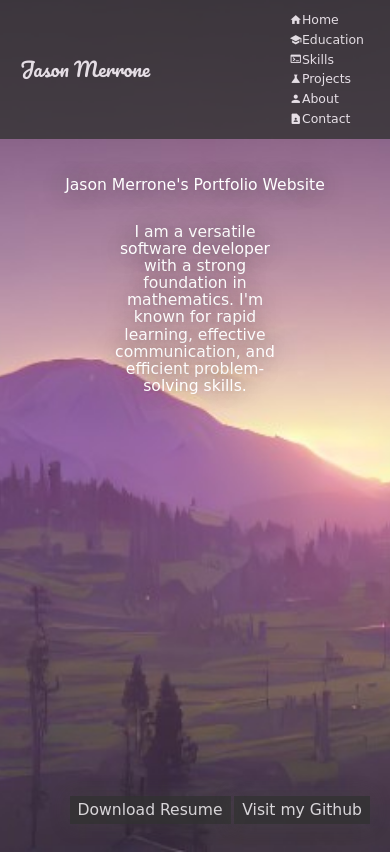
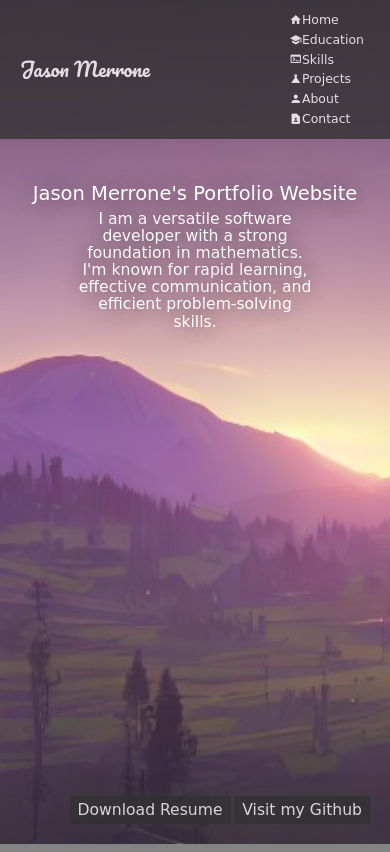
Before and after one commit to Jason-Merrone/Jason-Merrone-s-Portfolio, a plain HTML site: page index.html in a window 390 px wide. Drawn offline with nearby package versions, Linux system fonts and the light colour scheme.

Commit message:
Minor redesign of home page for future-proofing

```diff
--- a/styles.css
+++ b/styles.css
@@ -5,10 +5,6 @@ html{
 body {
   font-family: 'Caveat', cursive;
   font-size: 3vw;
-  background-image: url('mountains.jpg');
-  background-size: cover;
-  background-position: center;
-  background-repeat: no-repeat;
   width: 100%;
   height: 100vh;
   background-color:#838383
@@ -77,19 +73,21 @@ body {
 /* Styling for homepage begins */
 
 #home-container {
+  background-image: url('mountains.jpg');
+  background-size: cover;
+  background-position: center;
+  background-repeat: no-repeat;
+  height:100vh;
   display: flex;
   flex-direction: column;
   justify-content: space-evenly;
   align-items: center;
   text-align: center;
-  margin-top: 2vw;
-  margin-bottom: 5vw;
-  margin-inline: 7vw;
   color: white;
 }
 
 #welcome-message {
-  margin-top:10vh;
+  margin-top:-50vh;
   font-size: 2.5vw;
   text-shadow: 0px 0px 20px rgba(66, 65, 66, 0.6);
   transition: transform 0.3s ease, text-shadow 0.3s ease;
@@ -100,6 +98,7 @@ body {
 }
 
 #brief-intro{
+  margin-top:-65vh;
   font-size: 1.5vw;
   text-shadow: 0px 0px 20px rgba(66, 65, 66, 0.6);
   margin-inline: 20vw;
@@ -139,11 +138,21 @@ body {
   background-color: #1f1f1f;
   opacity: 1;
 }
+/* Styling for homepage ends */
 
-/* Styling for homepage ends */
+/* Styling for about page begins */
+#about-container{
+  margin-top:0vw;
+  color:white;
+}
+/* Styling for about page ends */
 
 /* Below is a media attribute that resizes things for common mobile screen dimensions */
 @media screen and (max-width: 539px) {
+  .material-icons{
+    font-size: 3.2vw;
+  }
+  /* navbar resize */
   #navbar-links {
     flex-direction: column;
   }
@@ -157,17 +166,18 @@ body {
   #navbar.navbar-scroll {
     opacity: 0;
   }
-  .material-icons{
-    font-size: 3.2vw;
-  }
+  /* home resize */
   #welcome-message {
-    margin-top:20vh;
-    font-size: 4vw;
+    margin-top:-38vh;
+    font-size: 5vw;
   }
   #brief-intro{
+    margin-top:-60vh;
     font-size: 4vw;
   }
   .scroll-button {
     font-size: 4vw;
   }
+  /* about resize */
+
 }
```
